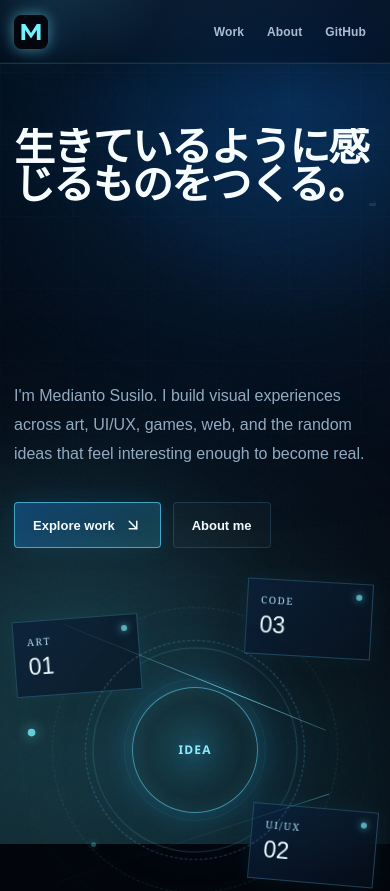
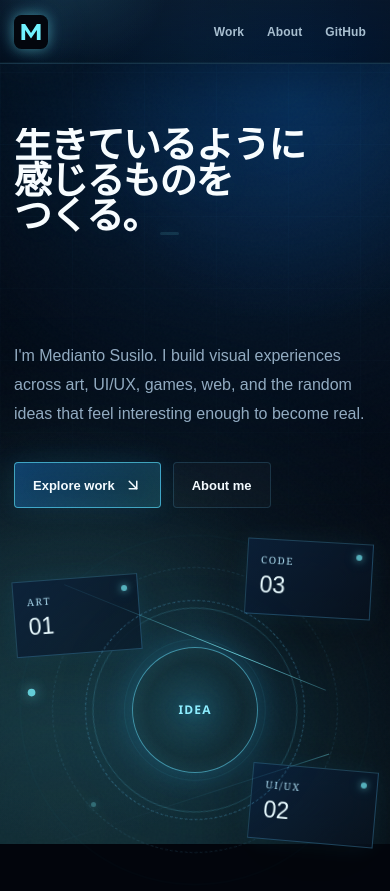
Before and after one commit to medissl/medissl-portfolio, a Next.js app: page / in a window 390 px wide. Shown: the top 891 px of the page. Built offline with nearby package versions, Linux system fonts and the light colour scheme; no server answers; the database is empty.

Commit message:
polish: lock hero phrases to three-line rhythm

```diff
--- a/src/app/globals.css
+++ b/src/app/globals.css
@@ -242,31 +242,11 @@ main { min-height: 70vh; }
 .hero-title-shell {
   width: 100%;
   max-width: 790px;
-  height: clamp(248px, 23vw, 326px);
+  height: clamp(222px, 20vw, 262px);
   overflow: hidden;
   display: flex;
   align-items: flex-start;
   contain: layout paint;
-}
-
-.hero-title-shell--english {
-  height: clamp(192px, 16.5vw, 218px);
-}
-
-.hero-title-shell--compact {
-  height: clamp(178px, 15.2vw, 204px);
-}
-
-.hero-title-shell--chinese {
-  height: clamp(188px, 16vw, 214px);
-}
-
-.hero-title-shell--dense {
-  height: clamp(198px, 17vw, 244px);
-}
-
-.hero-title-shell--long {
-  height: clamp(218px, 19vw, 270px);
 }
 
 .hero-title {
@@ -282,34 +262,35 @@ main { min-height: 70vh; }
 }
 
 .hero-title--english {
-  font-size: clamp(3.45rem, 6.35vw, 6.45rem);
+  font-size: clamp(3.25rem, 5.55vw, 5.55rem);
   overflow-wrap: normal;
   word-break: keep-all;
 }
 
 .hero-title--compact {
-  font-size: clamp(2.95rem, 5.55vw, 5.6rem);
+  font-size: clamp(2.9rem, 5.05vw, 5.05rem);
   overflow-wrap: normal;
   word-break: keep-all;
 }
 
 .hero-title--chinese {
-  font-size: clamp(3.05rem, 5.7vw, 5.75rem);
+  font-size: clamp(3.05rem, 5.25vw, 5.25rem);
   letter-spacing: -.045em;
 }
 
 .hero-title--dense {
-  font-size: clamp(2.95rem, 5.45vw, 5.55rem);
+  font-size: clamp(2.8rem, 4.85vw, 4.9rem);
   letter-spacing: -.04em;
 }
 
 .hero-title--long {
-  font-size: clamp(2.95rem, 5.5vw, 5.6rem);
+  font-size: clamp(2.75rem, 4.75vw, 4.8rem);
   letter-spacing: -.052em;
 }
 
 .hero-title__text {
   display: inline;
+  white-space: pre-line;
 }
 
 .hero-title__settled {
@@ -1525,44 +1506,27 @@ main { min-height: 70vh; }
   }
 
   .hero-title-shell {
-    height: clamp(250px, 38vw, 330px);
-  }
-
-  .hero-title-shell--english {
-    height: clamp(192px, 27vw, 226px);
-  }
-
-  .hero-title-shell--compact {
-    height: clamp(180px, 25vw, 212px);
-  }
-
-  .hero-title-shell--chinese {
-    height: clamp(188px, 26vw, 220px);
-  }
-
-  .hero-title-shell--dense {
-    height: clamp(205px, 29vw, 260px);
-  }
-
-  .hero-title-shell--long {
-    height: clamp(225px, 33vw, 285px);
+    height: clamp(210px, 29vw, 252px);
   }
 
             .hero-title--english {
-    font-size: clamp(3.05rem, 7.6vw, 4.9rem);
+    font-size: clamp(3rem, 7.25vw, 4.65rem);
   }
 
   .hero-title--compact {
-    font-size: clamp(2.72rem, 7.25vw, 4.6rem);
+    font-size: clamp(2.7rem, 6.75vw, 4.25rem);
   }
 
   .hero-title--chinese {
-    font-size: clamp(2.8rem, 7.4vw, 4.7rem);
-  }
-
-  .hero-title--dense,
+    font-size: clamp(2.8rem, 7vw, 4.4rem);
+  }
+
+  .hero-title--dense {
+    font-size: clamp(2.6rem, 6.45vw, 4.05rem);
+  }
+
   .hero-title--long {
-    font-size: clamp(2.7rem, 7.2vw, 4.65rem);
+    font-size: clamp(2.55rem, 6.25vw, 3.95rem);
   }
 
   .hero__visual {
@@ -1631,48 +1595,31 @@ main { min-height: 70vh; }
   }
 
   .hero-title-shell {
-    height: 300px;
-  }
-
-  .hero-title-shell--english {
-    height: 188px;
-  }
-
-  .hero-title-shell--compact {
-    height: 176px;
-  }
-
-  .hero-title-shell--chinese {
-    height: 184px;
-  }
-
-  .hero-title-shell--dense {
-    height: 232px;
-  }
-
-  .hero-title-shell--long {
-    height: 258px;
+    height: 190px;
   }
 
             .hero-title {
-    font-size: clamp(3.15rem, 14vw, 5rem);
+    font-size: clamp(2.8rem, 12vw, 4.4rem);
   }
 
   .hero-title--english {
-    font-size: clamp(2.75rem, 12.4vw, 4.35rem);
+    font-size: clamp(2.65rem, 11.5vw, 4rem);
   }
 
   .hero-title--compact {
-    font-size: clamp(2.35rem, 10.9vw, 3.8rem);
+    font-size: clamp(2.35rem, 10.2vw, 3.6rem);
   }
 
   .hero-title--chinese {
-    font-size: clamp(2.45rem, 11.2vw, 3.9rem);
-  }
-
-  .hero-title--dense,
+    font-size: clamp(2.45rem, 10.7vw, 3.75rem);
+  }
+
+  .hero-title--dense {
+    font-size: clamp(2.25rem, 9.7vw, 3.45rem);
+  }
+
   .hero-title--long {
-    font-size: clamp(2.3rem, 10.5vw, 3.75rem);
+    font-size: clamp(2.2rem, 9.35vw, 3.3rem);
   }
 
   .hero__visual {
@@ -1782,26 +1729,7 @@ main { min-height: 70vh; }
   }
 
   .hero-title-shell {
-    height: 285px;
-  }
-
-  .hero-title-shell--english {
-    height: 182px;
-  }
-
-  .hero-title-shell--compact {
-    height: 170px;
-  }
-
-  .hero-title-shell--chinese {
-    height: 178px;
-  }
-
-  .hero-title-shell--dense {
-    height: 224px;
-  }
-
-  .hero-title-shell--long {
-    height: 250px;
-  }
-}
+    height: 184px;
+  }
+
+          }
--- a/src/components/animated-hero-title.tsx
+++ b/src/components/animated-hero-title.tsx
@@ -4,11 +4,11 @@ import { useEffect, useState } from "react";
 import { useReducedMotion } from "motion/react";
 
 const phrases = [
-  { text: "I make things that feel alive.", size: "english" },
-  { text: "生きているように感じるものをつくる。", size: "dense" },
-  { text: "살아 있는 듯한 것을 만듭니다.", size: "compact" },
-  { text: "我创造有生命感的东西。", size: "chinese" },
-  { text: "Aku membuat hal-hal yang terasa hidup.", size: "long" },
+  { text: "I make things\nthat feel\nalive.", size: "english" },
+  { text: "生きているように\n感じるものを\nつくる。", size: "dense" },
+  { text: "살아 있는 듯한\n것을\n만듭니다.", size: "compact" },
+  { text: "我创造\n有生命感的\n东西。", size: "chinese" },
+  { text: "Aku membuat\nhal-hal yang terasa\nhidup.", size: "long" },
 ] as const;
 
 type PhraseSize = (typeof phrases)[number]["size"];
@@ -19,7 +19,7 @@ function scrambledText(target: string) {
   return target
     .split("")
     .map((character) => {
-      if (character === " ") return " ";
+      if (character === " " || character === "\n") return character;
       return glyphs[Math.floor(Math.random() * glyphs.length)];
     })
     .join("");
@@ -61,7 +61,7 @@ export function AnimatedHeroTitle() {
         target
           .split("")
           .map((character, index) => {
-            if (character === " ") return " ";
+            if (character === " " || character === "\n") return character;
             if (index < revealed) return character;
             return glyphs[Math.floor(Math.random() * glyphs.length)];
           })
```
Lines whose indentation alone changed are shown as unchanged.
